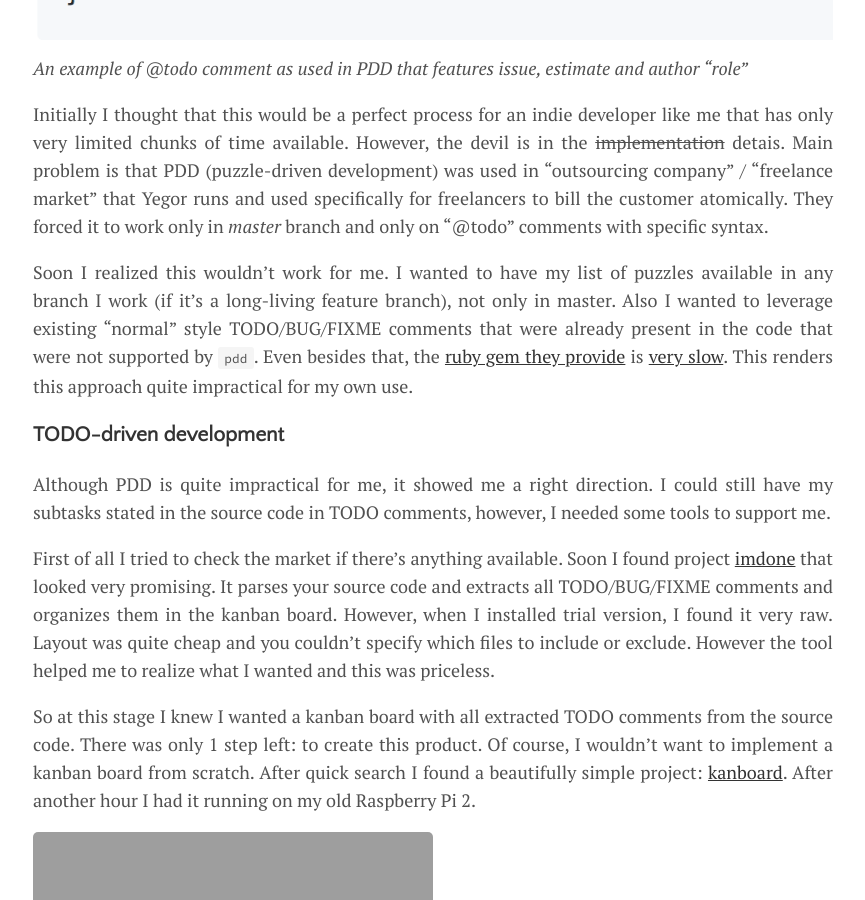
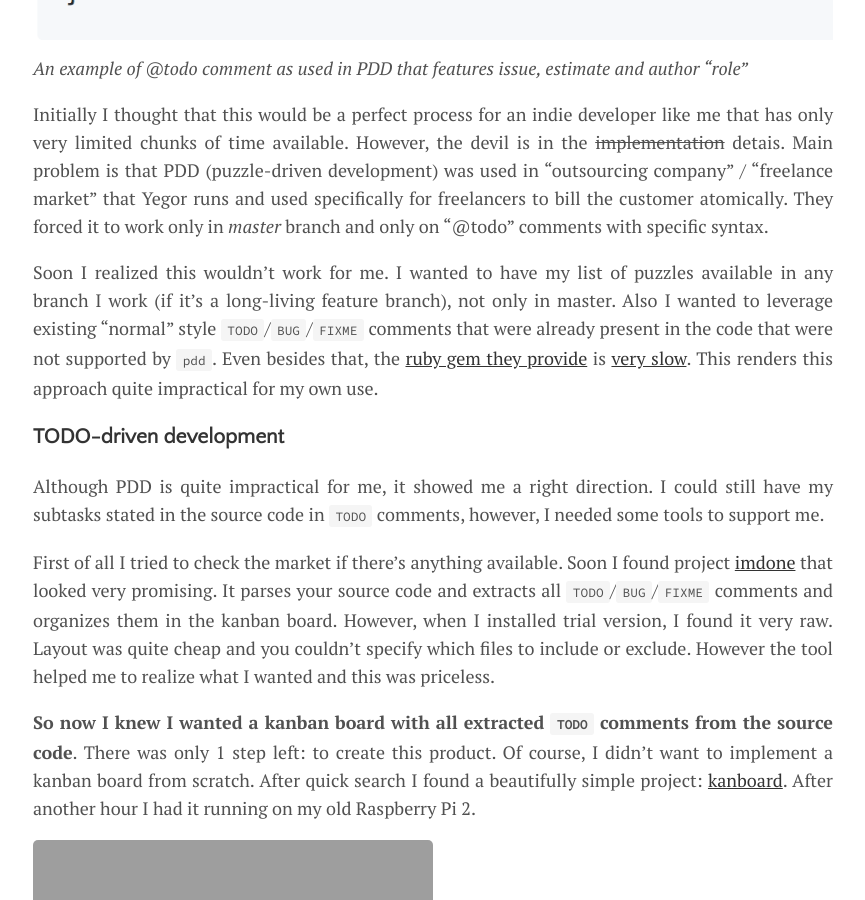
Before and after one commit to ribtoks/code-jamming, a Jekyll site: the page built from _posts/2019-08-22-how-to-return-to-flow.md, in a window 1280 px wide and 900 px high, scrolled down 5019 px. Shown: the whole window, without its empty margins (207-1072 px from the left). Built offline with Jekyll 4.4.1, drawn with Linux system fonts in a browser that asks for light colours; nearby versions of some CDN libraries; comment, search, counter and statistics services are not loaded; some of the changed text lies outside the part shown.

Commit message:
Update 2019-08-22-how-to-return-to-flow.md

````diff
--- a/_posts/2019-08-22-how-to-return-to-flow.md
+++ b/_posts/2019-08-22-how-to-return-to-flow.md
@@ -72,15 +72,15 @@ There was an [interesting concept](https://www.yegor256.com/2010/03/04/pdd.html)
 
 Initially I thought that this would be a perfect process for an indie developer like me that has only very limited chunks of time available. However, the devil is in the ~~implementation~~ detais. Main problem is that PDD (puzzle-driven development) was used in "outsourcing company" / "freelance market" that Yegor runs and used specifically for freelancers to bill the customer atomically. They forced it to work only in _master_ branch and only on "@todo" comments with specific syntax.
 
-Soon I realized this wouldn't work for me. I wanted to have my list of puzzles available in any branch I work (if it's a long-living feature branch), not only in master. Also I wanted to leverage existing "normal" style TODO/BUG/FIXME comments that were already present in the code that were not supported by `pdd`. Even besides that, the [ruby gem they provide](https://github.com/yegor256/pdd/) is [very slow](https://github.com/yegor256/pdd/issues/139). This renders this approach quite impractical for my own use.
+Soon I realized this wouldn't work for me. I wanted to have my list of puzzles available in any branch I work (if it's a long-living feature branch), not only in master. Also I wanted to leverage existing "normal" style `TODO`/`BUG`/`FIXME` comments that were already present in the code that were not supported by `pdd`. Even besides that, the [ruby gem they provide](https://github.com/yegor256/pdd/) is [very slow](https://github.com/yegor256/pdd/issues/139). This renders this approach quite impractical for my own use.
 
 ### TODO-driven development
 
-Although PDD is quite impractical for me, it showed me a right direction. I could still have my subtasks stated in the source code in TODO comments, however, I needed some tools to support me.
+Although PDD is quite impractical for me, it showed me a right direction. I could still have my subtasks stated in the source code in `TODO` comments, however, I needed some tools to support me.
 
-First of all I tried to check the market if there's anything available. Soon I found project [imdone](https://imdone.io/) that looked very promising. It parses your source code and extracts all TODO/BUG/FIXME comments and organizes them in the kanban board. However, when I installed trial version, I found it very raw. Layout was quite cheap and you couldn't specify which files to include or exclude. However the tool helped me to realize what I wanted and this was priceless.
+First of all I tried to check the market if there's anything available. Soon I found project [imdone](https://imdone.io/) that looked very promising. It parses your source code and extracts all `TODO`/`BUG`/`FIXME` comments and organizes them in the kanban board. However, when I installed trial version, I found it very raw. Layout was quite cheap and you couldn't specify which files to include or exclude. However the tool helped me to realize what I wanted and this was priceless.
 
-So at this stage I knew I wanted a kanban board with all extracted TODO comments from the source code. There was only 1 step left: to create this product. Of course, I wouldn't want to implement a kanban board from scratch. After quick search I found a beautifully simple project: [kanboard](https://kanboard.org/). After another hour I had it running on my old Raspberry Pi 2.
+**So now I knew I wanted a kanban board with all extracted `TODO` comments from the source code**. There was only 1 step left: to create this product. Of course, I didn't want to implement a kanban board from scratch. After quick search I found a beautifully simple project: [kanboard](https://kanboard.org/). After another hour I had it running on my old Raspberry Pi 2.
 
 ![kanboard example]({{ "/assets/img/kanboard.png" | absolute_url }})
 *Screenshot of kanboard from the official website*
@@ -115,9 +115,9 @@ After the import with the [plugin](https://github.com/ribtoks/kanboard-tdg-impor
 ![Xpiks kanboard]({{ "/assets/img/kanboard-xpiks.png" | absolute_url }})
 *My local kanboard after import using tdg*
 
-Import plugin for kanboard adds tags for each comment: issue that I'm currently working on and a branch when the task was created on. Also it adds a reference to the file and line of code where the TODO was found and time estimate if any left by developer. When I implement the subtask and remove TODO comment from code, it get's automatically moved to "Done" column in kanboard so there's no manual work involved.
+Import plugin for kanboard adds tags for each comment: issue that I'm currently working on and a branch when the task was created on. Also it adds a reference to the file and line of code where the `TODO` was found and time estimate if any left by developer. When I implement the subtask and remove `TODO` comment from code, it get's automatically moved to "Done" column in kanboard so there's no manual work involved.
 
-Then I created a simple `post-commit` git hook in one of my projects and now after I run `git commit` all TODO/FIXME/BUG comments are automatically synchronized with local kanboard.
+Then I created a simple `post-commit` git hook in one of my projects and now after I run `git commit` all `TODO`/`FIXME`/`BUG` comments are automatically synchronized with local kanboard.
 
 ```bash
 #!/bin/bash
````
Also changed, not shown: other parts of _posts/2019-08-22-how-to-return-to-flow.md (+4 -2 lines).
